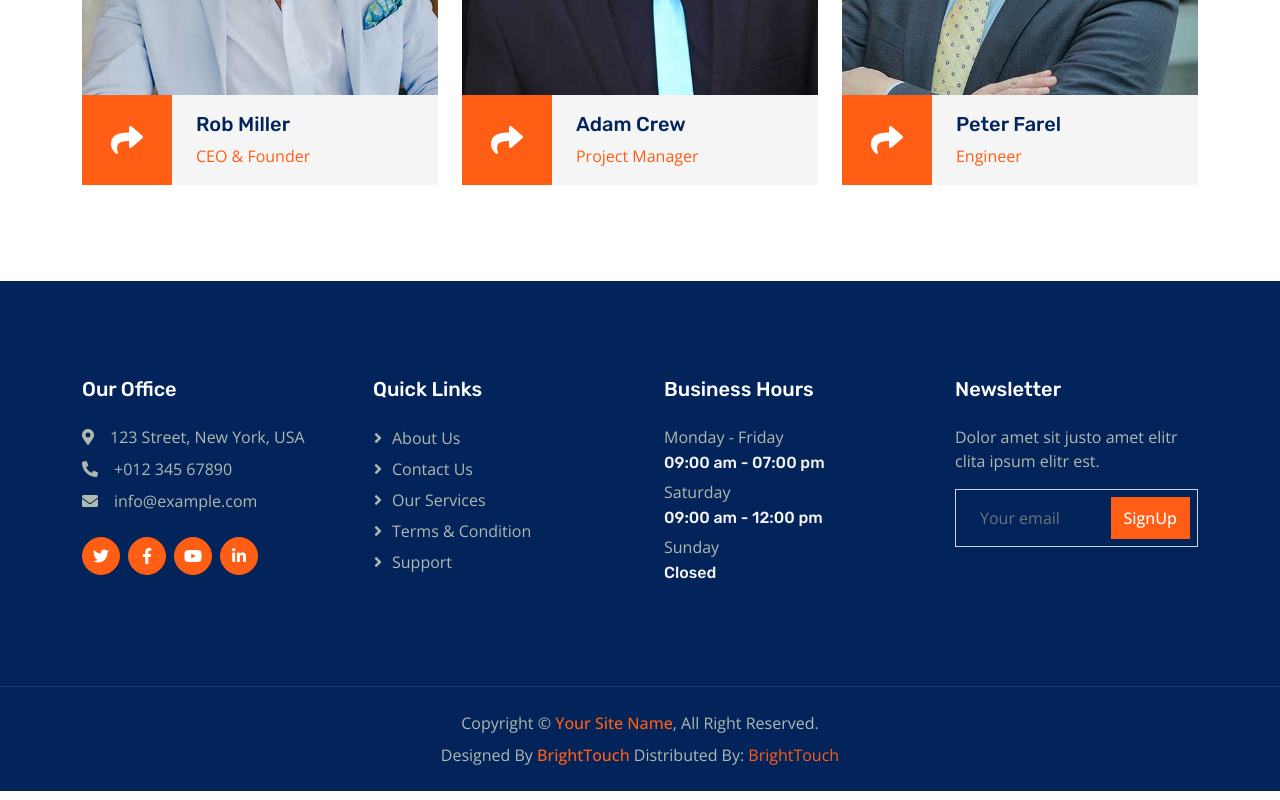
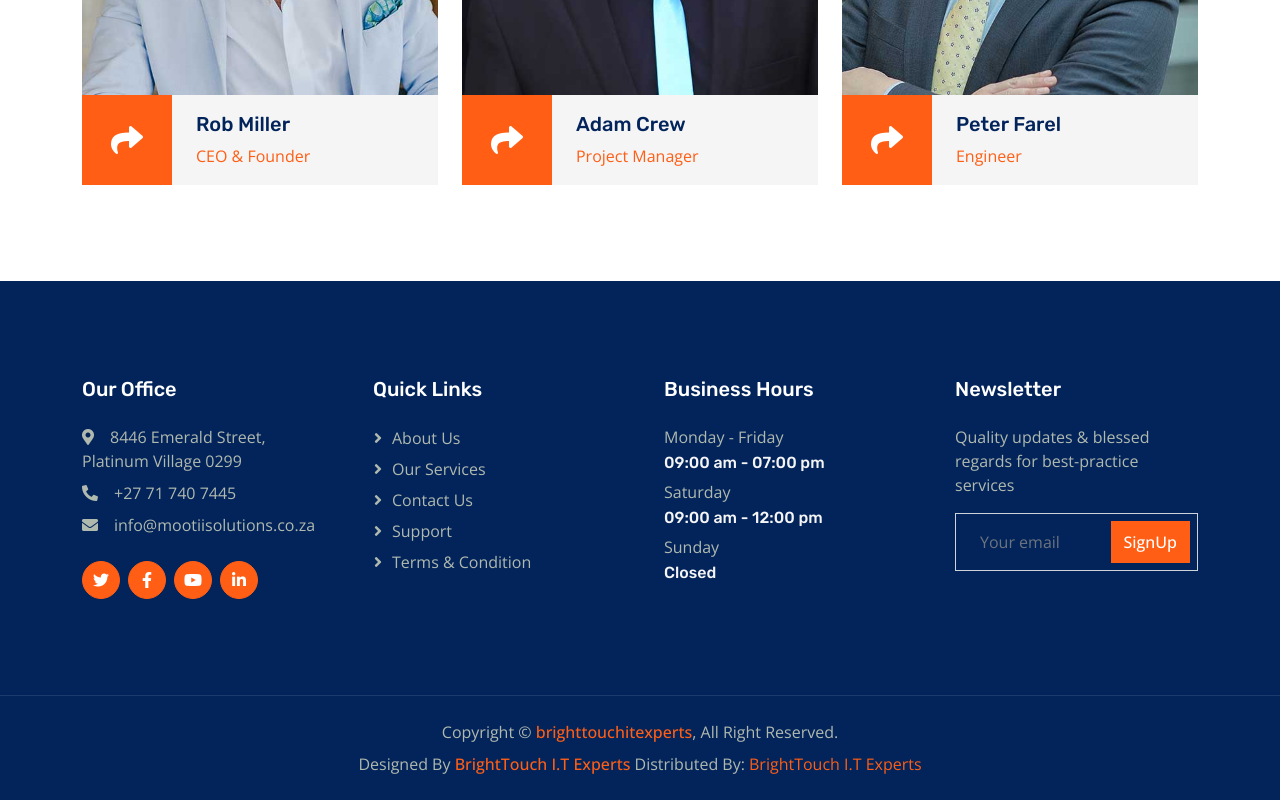
Before and after one commit to brighttouchITexperts/client-construction-app, a plain HTML site: page team.html in a window 1280 px wide. Shown: the part 1512-2312 px from the top of the page. Drawn offline with nearby package versions, Linux system fonts and the light colour scheme.

Commit message:
footer commit

```diff
--- a/team.html
+++ b/team.html
@@ -254,16 +254,16 @@
     </div>
     <!-- Team End -->
 
-
     <!-- Footer Start -->
     <div class="container-fluid bg-dark footer mt-5 py-5 wow fadeIn" data-wow-delay="0.1s">
         <div class="container py-5">
             <div class="row g-5">
                 <div class="col-lg-3 col-md-6">
                     <h5 class="text-white mb-4">Our Office</h5>
-                    <p class="mb-2"><i class="fa fa-map-marker-alt me-3"></i>123 Street, New York, USA</p>
-                    <p class="mb-2"><i class="fa fa-phone-alt me-3"></i>+012 345 67890</p>
-                    <p class="mb-2"><i class="fa fa-envelope me-3"></i>info@example.com</p>
+                    <p class="mb-2"><i class="fa fa-map-marker-alt me-3"></i>8446 Emerald Street, Platinum Village 0299
+                    </p>
+                    <p class="mb-2"><i class="fa fa-phone-alt me-3"></i>+27 71 740 7445</p>
+                    <p class="mb-2"><i class="fa fa-envelope me-3"></i>info@mootiisolutions.co.za</p>
                     <div class="d-flex pt-3">
                         <a class="btn btn-square btn-primary rounded-circle me-2" href=""><i
                                 class="fab fa-twitter"></i></a>
@@ -278,10 +278,10 @@
                 <div class="col-lg-3 col-md-6">
                     <h5 class="text-white mb-4">Quick Links</h5>
                     <a class="btn btn-link" href="">About Us</a>
+                    <a class="btn btn-link" href="">Our Services</a>
                     <a class="btn btn-link" href="">Contact Us</a>
-                    <a class="btn btn-link" href="">Our Services</a>
+                    <a class="btn btn-link" href="">Support</a>
                     <a class="btn btn-link" href="">Terms & Condition</a>
-                    <a class="btn btn-link" href="">Support</a>
                 </div>
                 <div class="col-lg-3 col-md-6">
                     <h5 class="text-white mb-4">Business Hours</h5>
@@ -294,7 +294,7 @@
                 </div>
                 <div class="col-lg-3 col-md-6">
                     <h5 class="text-white mb-4">Newsletter</h5>
-                    <p>Dolor amet sit justo amet elitr clita ipsum elitr est.</p>
+                    <p>Quality updates & blessed regards for best-practice services</p>
                     <div class="position-relative w-100">
                         <input class="form-control bg-transparent w-100 py-3 ps-4 pe-5" type="text"
                             placeholder="Your email">
@@ -311,11 +311,13 @@
     <!-- Copyright Start -->
     <div class="container-fluid copyright bg-dark py-4">
         <div class="container text-center">
-            <p class="mb-2">Copyright &copy; <a class="fw-semi-bold" href="#">Your Site Name</a>, All Right Reserved.
+            <p class="mb-2">Copyright &copy; <a class="fw-semi-bold" href="#">brighttouchitexperts</a>, All Right
+                Reserved.
             </p>
             <!--/*** This template is free as long as you keep the footer author’s credit link/attribution link/backlink. If you'd like to use the template without the footer author’s credit link/attribution link/backlink, you can purchase the Credit Removal License from "https://htmlcodex.com/credit-removal". Thank you for your support. ***/-->
-            <p class="mb-0">Designed By <a class="fw-semi-bold" href="https://htmlcodex.com">BrightTouch</a> Distributed
-                By: <a href="https://themewagon.com">BrightTouch</a> </p>
+            <p class="mb-0">Designed By <a class="fw-semi-bold" href="https://brighttouchitexperts.co.za/">BrightTouch
+                    I.T Experts</a> Distributed
+                By: <a href="https://brighttouchitexperts.co.za/">BrightTouch I.T Experts</a> </p>
         </div>
     </div>
     <!-- Copyright End -->
```
Also changed, not shown: about.html (+16 -21 lines), contact.html (+12 -10 lines), feature.html (+12 -9 lines), index.html (+2 -2 lines), project.html (+12 -9 lines), service.html (+12 -11 lines), testimonial.html (+15 -12 lines).
